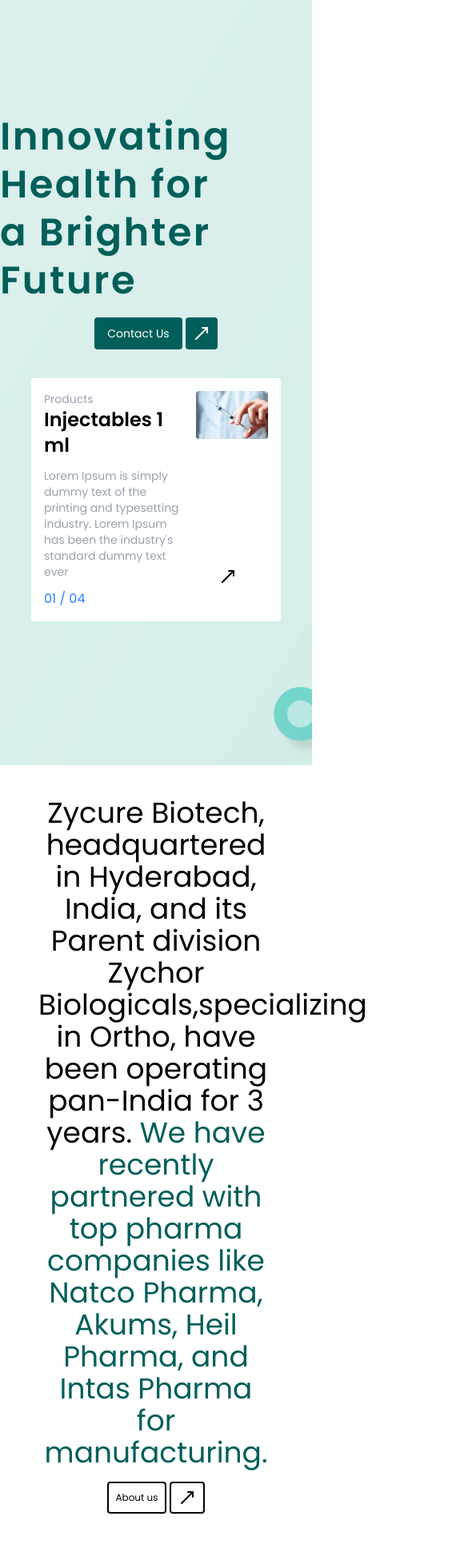
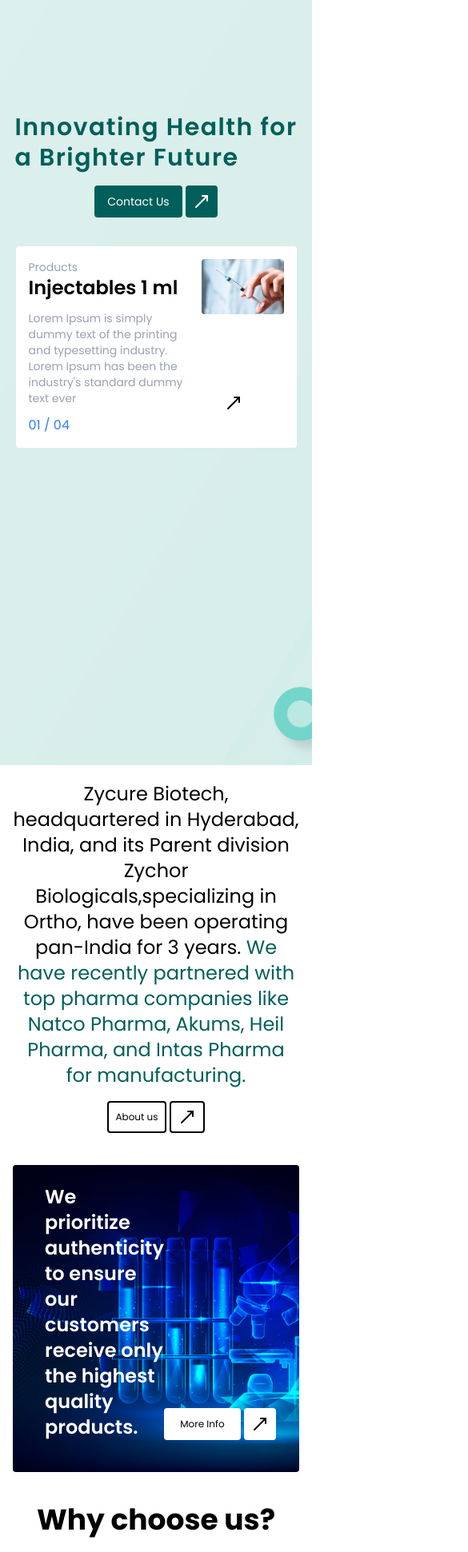
Before and after one commit to JaiBhalla03/zycure, a Next.js app: page / in a window 390 px wide. Shown: the part 56-1997 px from the top of the page at 80% size, 585 px wide, since content can reach past the window. Built offline with nearby package versions, Linux system fonts and the light colour scheme.

Commit message:
somewhat responsive landing page

```diff
--- a/app/components/About.tsx
+++ b/app/components/About.tsx
@@ -3,8 +3,8 @@
 
 const About = () => {
     return (
-        <div className='py-10 px-12'>
-            <div className='text-4xl text-center'>
+        <div className='py-5 md:py-10 px-4 md:px-12'>
+            <div className='text-2xl md:text-4xl text-center'>
                Zycure Biotech, headquartered in Hyderabad, India, and its Parent division Zychor Biologicals,specializing in Ortho, have been operating pan-India for 3 years. <i className='text-teal-800 not-italic'>We have recently partnered with top pharma companies like Natco Pharma, Akums, Heil Pharma, and Intas Pharma for manufacturing.
                </i>
             </div>
--- a/app/components/Authenticity.tsx
+++ b/app/components/Authenticity.tsx
@@ -4,7 +4,7 @@
 
 const Authenticity = () => {
     return (
-        <div className='relative px-20 py-10'>
+        <div className='relative px-4 md:px-20 py-5 md:py-10'>
             <div className="h-96 w-full relative group">
                 <Image
                     src="/authenticity.jpg"
@@ -13,7 +13,7 @@
                     className="object-cover rounded-sm"
                 />
                 <div className='p-10 flex justify-between items-end text-white absolute top-0 left-0 rounded-sm h-full w-full'>
-                    <p className="text-4xl font-semibold">We prioritize authenticity to ensure our customers receive only the highest quality products.</p>
+                    <p className="text-2xl md:text-4xl font-semibold">We prioritize authenticity to ensure our customers receive only the highest quality products.</p>
                     <div className='flex gap-1 justify-center items-center'>
                             <div className="h-10 w-24 flex justify-center items-center text-xs cursor-pointer duration-300 rounded-sm text-black p-2 bg-white">More Info</div>
                             <div className="h-10 flex justify-center items-center text-xs cursor-pointer duration-300 rounded-sm text-black p-2 bg-white"><MoveUpRight/></div>
--- a/app/components/Footer.tsx
+++ b/app/components/Footer.tsx
@@ -4,8 +4,8 @@
 export default function Footer() {
   return (
     <div className='bg-black py-4 text-white'>
-      <h1 className='text-center text-gray-600/50 font-extrabold text-8xl tracking-wider whitespace-nowrap'>zycure Biotech</h1>
-      <div className='flex justify-between px-20 items-center mt-10 h-32'>
+      <h1 className='text-center text-gray-600/50 font-extrabold text-8xl tracking-wider whitespace-nowrap overflow-hidden'>zycure Biotech</h1>
+      <div className='flex flex-col md:flex-row  justify-between px-20 items-center mt-10 md:h-32'>
         <div className='flex flex-col h-full justify-between'>
           <Image src="/logo.png" alt="" width={60} height={20}/>
           <i className='not-italic text-xs text-gray-300'>© 2025-Present</i>
--- a/app/components/Hero.tsx
+++ b/app/components/Hero.tsx
@@ -13,14 +13,14 @@
                 priority
               />
               <div className='w-full absolute flex flex-col items-center gap-4 top-1/4 left-1/2 transform -translate-x-1/2 -translate-y-14'>
-                <h1 className='tracking-wider leading-tight text-5xl text-teal-800 font-semibold'>
+                <h1 className='tracking-wider leading-tight text-3xl md:text-5xl text-teal-800 font-semibold'>
                   Innovating Health for<br/> a Brighter Future
                 </h1>
                 <div className='flex items-center gap-1'>
                     <div className='rounded-sm text-white h-10 bg-teal-800 flex justify-center items-center p-4 text-sm font-thin'>Contact Us</div>
                     <div className='rounded-sm text-white h-10 w-10 flex justify-center items-center bg-teal-800'><MoveUpRight /></div>
                 </div>
-                <div className='bg-white rounded-sm p-4 w-[80%] flex mt-5'>
+                <div className='bg-white rounded-sm p-4 w-[90%] md:w-[80%] flex mt-5'>
                     <div className='flex flex-col justify-between pr-4'>
                         <h3 className='text-sm text-gray-400 font-normal'>Products</h3>
                         <div className='flex flex-col gap-3'>
--- a/app/components/JoinUs.tsx
+++ b/app/components/JoinUs.tsx
@@ -3,9 +3,9 @@
 
 const JoinUs = () => {
     return (
-        <div className='py-10 px-20 flex flex-col items-center'>
-            <h1 className='text-6xl text-black font-extrabold'>Join Us</h1>
-            <p className='w-96 text-sm text-gray-500 font-extralight text-center'>Explore our website learn more about our mission and products. Welcome to a healthier future with Zycure Biologicals!</p>
+        <div className='py-5 md:py-10 px-4 md:px-20 flex flex-col items-center'>
+            <h1 className='text-4xl md:text-6xl text-black font-extrabold'>Join Us</h1>
+            <p className='md:w-96 text-sm text-gray-500 font-extralight text-center'>Explore our website learn more about our mission and products. Welcome to a healthier future with Zycure Biologicals!</p>
             <div className='flex gap-1 justify-center mx-auto items-center mt-4 group'>
                 <div className="h-10 flex justify-center items-center text-xs cursor-pointer group-hover:bg-black group-hover:text-white duration-300 rounded-sm border-2 border-solid border-black text-black p-2">Contact us</div>
                 <div className="h-10 flex justify-center items-center cursor-pointer group-hover:bg-black group-hover:text-white duration-300 rounded-sm border-2 border-solid border-black text-black p-2"><MoveUpRight/></div>
--- a/app/components/WhyChooseUs.tsx
+++ b/app/components/WhyChooseUs.tsx
@@ -6,10 +6,10 @@
 const WhyChooseUs = () => {
     const whyChooseUsData = whyChooseUs;
     return (
-        <div className='px-20 py-10 flex flex-col gap-5'>
-            <h1 className='text-6xl text-black font-extrabold text-center'>Why choose us?</h1>
+        <div className='px-4 md:px-20 py-5 md:py-10 flex flex-col gap-5'>
+            <h1 className='text-4xl md:text-6xl text-black font-extrabold text-center'>Why choose us?</h1>
             <div className='flex flex-col gap-2'>
-                <div className='grid grid-cols-3 gap-2'>
+                <div className='grid grid-cols-1 md:grid-cols-3 gap-2'>
                     <ChooseUsCard
                         index={whyChooseUsData[0].index}
                         heading={whyChooseUsData[0].heading}
```
